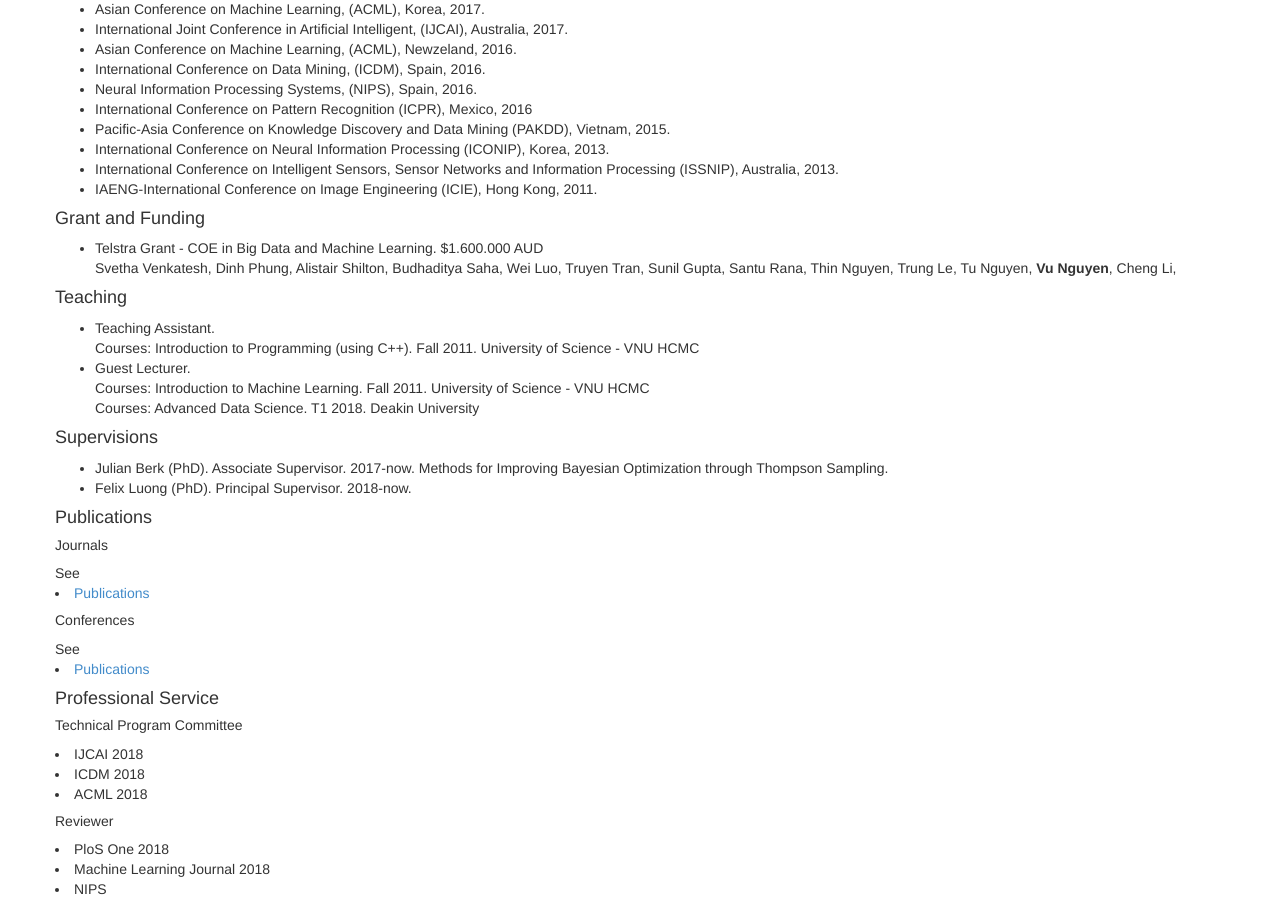
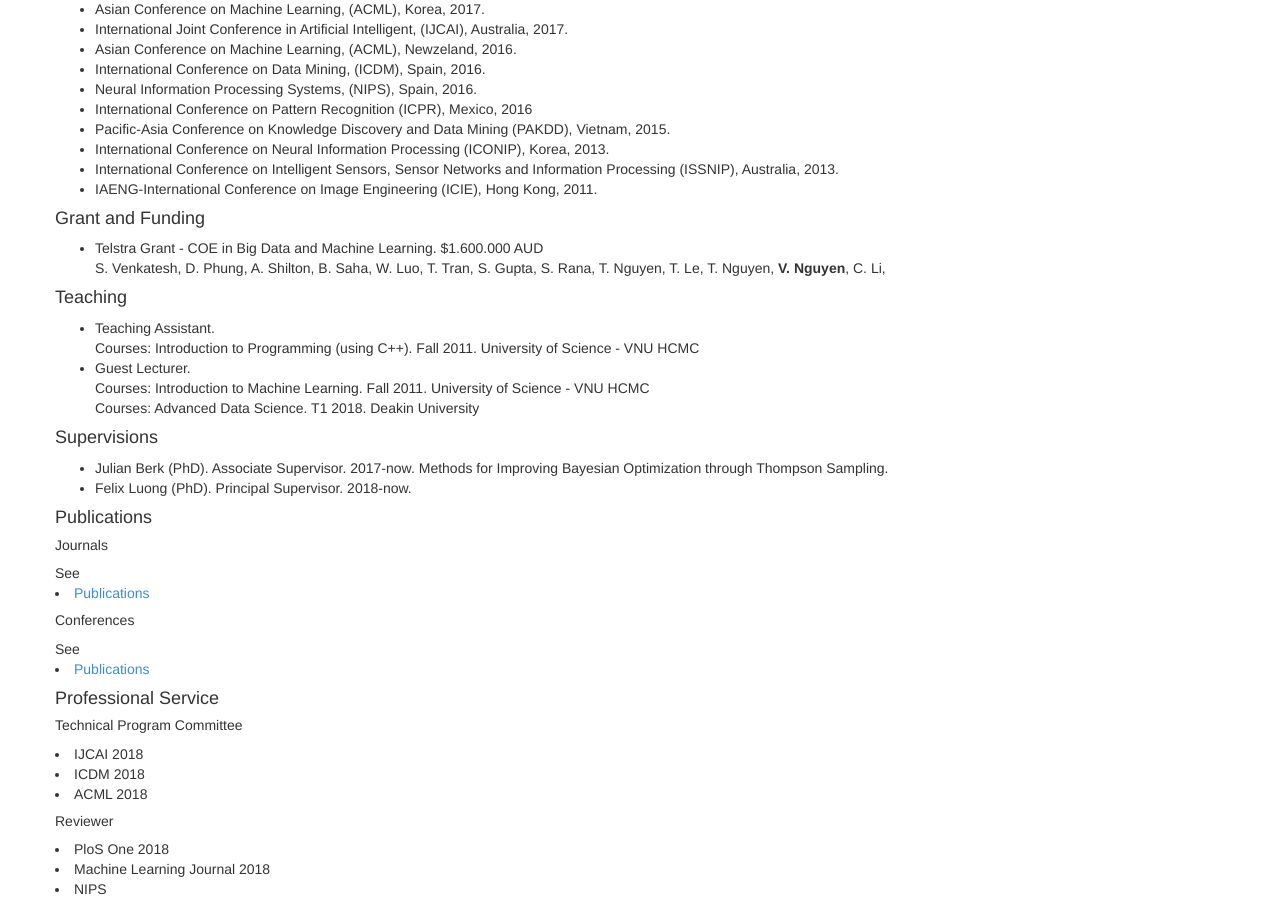
Before and after one commit to ntienvu/ntienvu.github.io, a Jekyll site: the page CV.html, which Jekyll copies as it is, in a window 1280 px wide and 900 px high, scrolled down 757 px. Built offline with Jekyll 4.4.1, drawn with Linux system fonts in a browser that asks for light colours.

Commit message:
Add files via upload

```diff
--- a/CV.html
+++ b/CV.html
@@ -174,8 +174,8 @@
   <ul>
 <li>
 Telstra Grant - COE in Big Data and Machine Learning. $1.600.000 AUD<br>
-Svetha Venkatesh, Dinh Phung, Alistair Shilton, Budhaditya Saha, Wei Luo, Truyen Tran,
-Sunil Gupta, Santu Rana, Thin Nguyen, Trung Le, Tu Nguyen, <strong>Vu Nguyen</strong>, Cheng Li,
+S. Venkatesh, D. Phung, A. Shilton, B. Saha, W. Luo, T. Tran,
+S. Gupta, S. Rana, T. Nguyen, T. Le, T. Nguyen, <strong>V. Nguyen</strong>, C. Li,
 
 </li>
 
```
